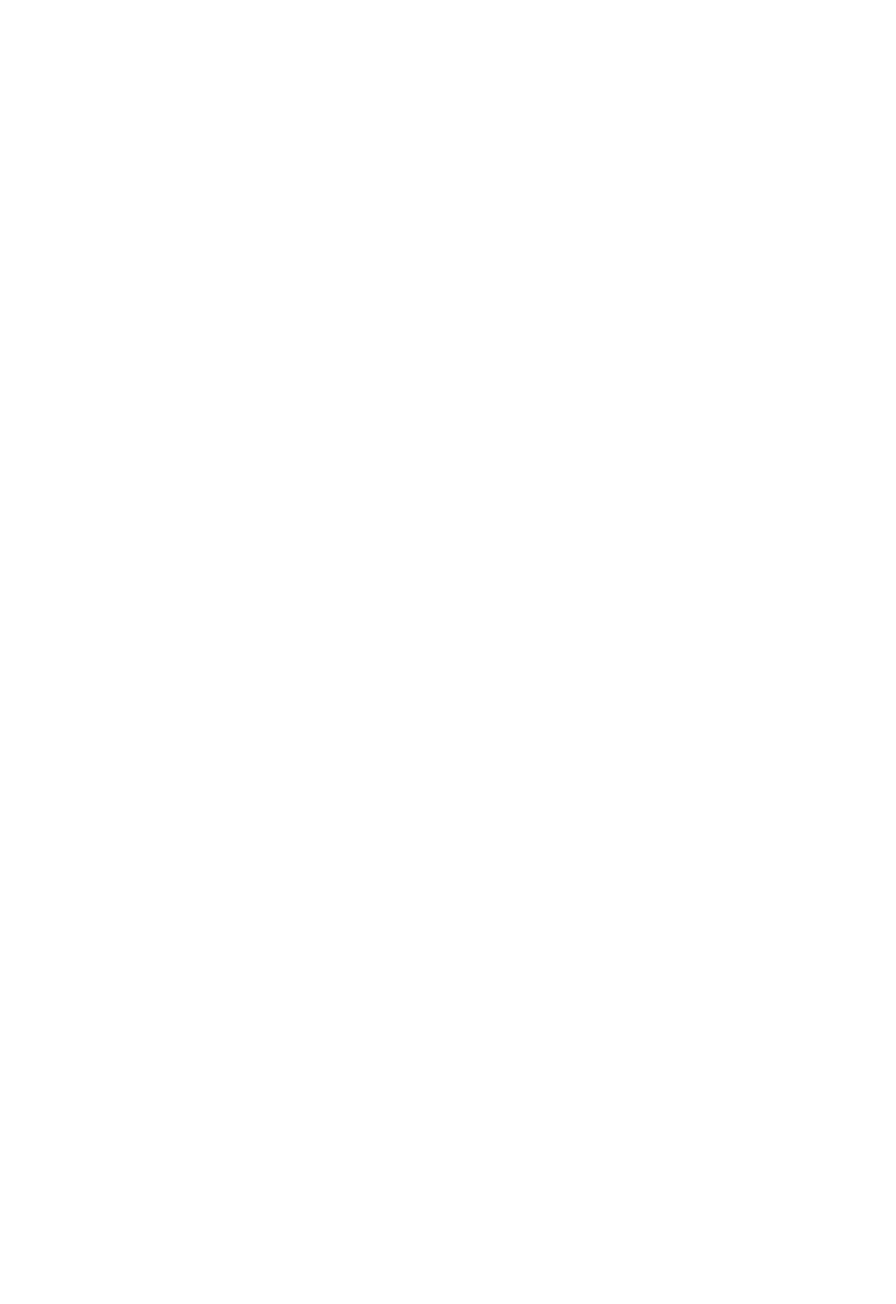
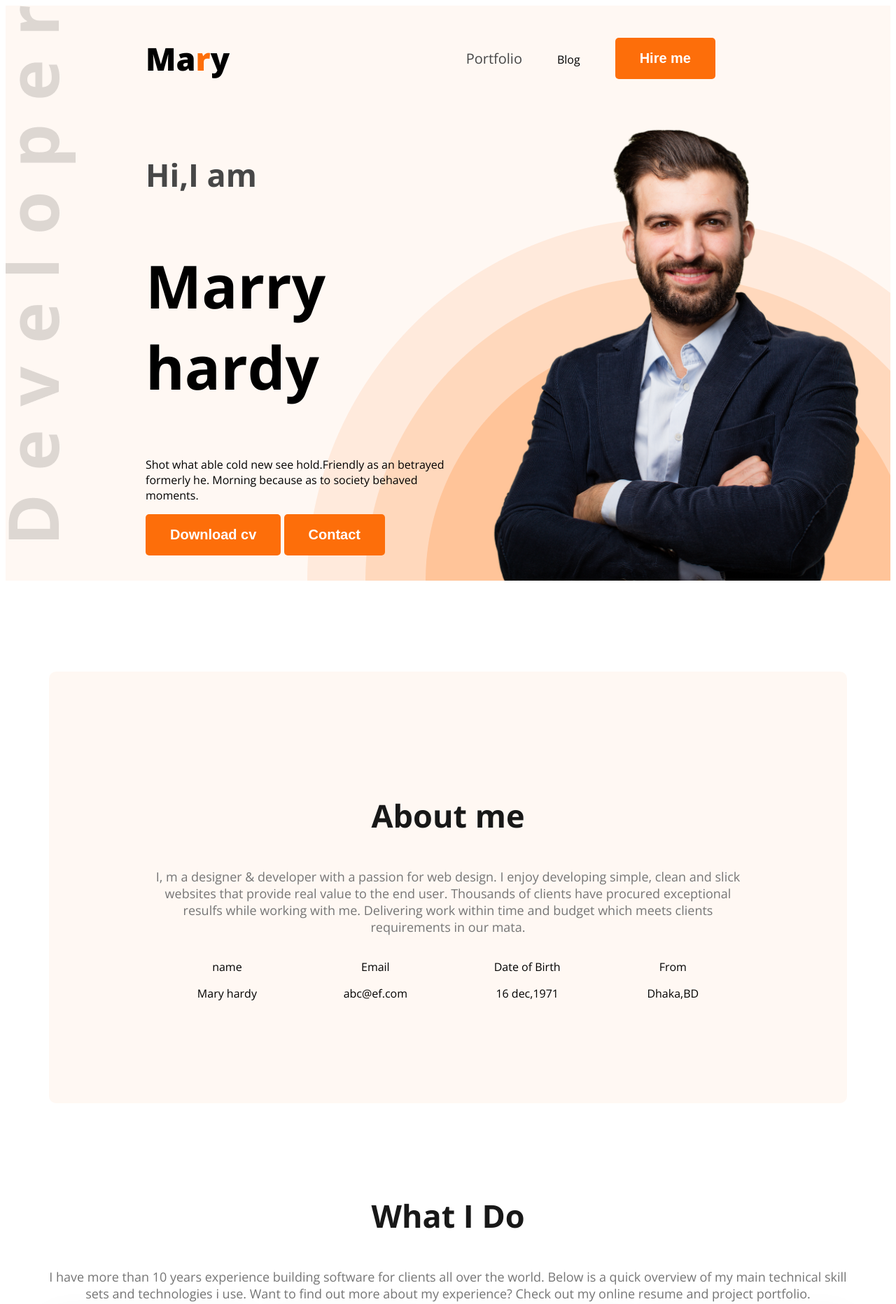
Before and after one commit to miyad979/web-dev-portfolio, a plain HTML site: page index.html in a window 1280 px wide. Shown: the top 1864 px of the page at 70% size. Before the commit the page ends 800 px from the top, so only its background shows below. Drawn offline with nearby package versions, Linux system fonts and the light colour scheme.

Commit message:
added the file

```diff
--- a/index.html
+++ b/index.html
@@ -4,13 +4,89 @@
     <meta charset="UTF-8">
     <meta name="viewport" content="width=device-width, initial-scale=1.0">
     <title>Web developer portfolio</title>
+    <link rel="preconnect" href="https://fonts.googleapis.com">
+<link rel="preconnect" href="https://fonts.gstatic.com" crossorigin>
+<link href="https://fonts.googleapis.com/css2?family=Open+Sans:ital,wght@0,300..800;1,300..800&display=swap" rel="stylesheet">
+<link rel="stylesheet" href="styles/portfolio.css">
 </head>
-<body>
-    <header>
-
+<body class="open-sans-normal">
+    <header class="header secondary-bg">
+<nav>
+    <h3 class="nav-title">Ma<span class="text-primary">r</span>y</h3>
+    <ul>
+        <li><a class="dark-2" href="">Portfolio</a></li>
+        <li><a class="dark-2" href=""></a>Blog</li>
+        <li><a href=""></a><button class="btn-primary">Hire me</button></li>
+    </ul>
+</nav>
+<div class="banner">
+    <div class="banner-content">
+<h4 class="banner-greeting dark-2">Hi,I am</h4>
+<h2 class="banner-title">Marry hardy</h2>
+<p class="banner-description">Shot what able cold new see hold.Friendly as an betrayed formerly he. Morning because as to society behaved moments.</p>
+<button class="btn-primary">Download cv</button>
+<button class="btn-primary">Contact</button>
+    </div>
+    <img class="banner-profile-pic" src="images/hardy.png" alt="">
+</div>
     </header>
     <main>
-
+<section class="about secondary-bg">
+    <h3 class="section-title">About me</h3>
+<p class="section-description">I, m a designer & developer with a passion for web design. I enjoy developing simple, clean and slick websites that provide real value to the end user. Thousands of clients have procured exceptional resulfs while working with me. Delivering work within time and budget which meets clients requirements in our mata.</p>
+<div class="about-items">
+    <!-- .about-item*4>p.item-title+p.item-description -->
+     <div class="about-item">
+        <p class="item-title">name</p>
+        <p class="item-description">Mary hardy</p>
+     </div>
+     <div class="about-item">
+        <p class="item-title">Email</p>
+        <p class="item-description">abc@ef.com</p>
+     </div>
+     <div class="about-item">
+        <p class="item-title">Date of Birth</p>
+        <p class="item-description">16 dec,1971</p>
+     </div>
+     <div class="about-item">
+        <p class="item-title">From</p>
+        <p class="item-description">Dhaka,BD</p>
+     </div>
+</div>
+</section>
+<!-- what i do section start -->
+ <section class="skills">
+<h3 class="section-title text-center">What I Do</h3>
+<p class="section-description text-center">I have more than 10 years experience building software for clients all over the world. Below is a quick
+                overview of my main technical skill sets and technologies i use. Want to find out more about my
+                experience? Check out my online resume and project portfolio.</p>
+                <div class="skills-container">
+                    <!-- .skill*4>img+h4.skill-title+p.skill-description  -->
+                     <div class="skill">
+                        <img src="images/icons/js.png" alt="">
+                        <h4 class="skill-title">Vanilla JavaScript</h4>
+                        <p class="skill-description">skill-description">List skill/technologies here. You can change the icon above to any of
+                        the 1500+ FontAwesome 5 free icons available. Aenean commodo ligula eget dolor.</p>
+                     </div>
+                     <div class="skill">
+                        <img src="images/icons/react.png" alt="">
+                        <h4 class="skill-title">React</h4>
+                        <p class="skill-description">Iusto minus hic perferendis laudantium deserunt nisi animi. Maiores accusamus ullam inventore vel repellat aspernatur.</p>
+                     </div>
+                     <div class="skill">
+                        <img src="images/icons/nodejs.png" alt="">
+                        <h4 class="skill-title">Node.js</h4>
+                        <p class="skill-description">list skill/technologies here. You can change the icon above to any of
+                        the 1500+ FontAwesome 5 free icons available. Aenean commodo ligula eget dolor.</p>
+                     </div>
+                     <div class="skill">
+                        <img src="images/icons/mongo.png" alt="">
+                        <h4 class="skill-title">MongoDB</h4>
+                        <p class="skill-description">skill-description">List skill/technologies here. You can change the icon above to any of
+                        the 1500+ FontAwesome 5 free icons available. Aenean commodo ligula eget dolor.</p>
+                     </div>
+                </div>
+ </section>
     </main>
     <footer>
 
--- /dev/null
+++ b/styles/portfolio.css
@@ -0,0 +1,123 @@
+
+.open-sans-normal {
+  font-family: "Open Sans", sans-serif;
+  font-optical-sizing: auto;
+  font-style: normal;
+  font-variation-settings:
+    "wdth" 100;
+}
+/* shared style */
+.secondary-bg {
+    background-color: #FFF8F3;
+}
+.text-primary{
+    color: #FD6E0A;
+}
+/* header */
+.header {
+    background-image: url(../images/developer.png), url(../images/header_bg.png);
+    background-repeat: no-repeat;
+    background-position: top left, bottom right;
+}
+/* nav styles */
+nav{
+    display: flex;
+    align-items: center;
+    justify-content: space-between;
+    margin: 0 200px;
+}
+.nav-title{
+    font-weight: 800;
+    font-size: 45px;
+}
+.btn-primary {
+   background-color: #FD6E0A;
+   font-weight: bold;
+   font-size: 20px;
+   color: white;
+   border: none;
+   padding: 18px 35px;
+   border-radius: 5px;
+}
+.section-title {
+    font-size: 45px;
+    font-weight: bold;
+    color: #181818;
+}
+.section-description {
+    font-size: 18px;
+    color: #757575;
+
+}
+.text-center {
+    text-align: center;
+}
+.dark-2{
+    color: #474747;
+}
+nav ul {
+    display: flex;
+    align-items: center;
+}
+nav ul li {
+    list-style: none;
+    margin-right: 50px;
+}
+nav li a {
+    text-decoration: none;
+    font-size: 20px;
+}
+/* banner-styles */
+.banner {
+    display: flex;
+    justify-content: space-between;
+    margin: 0 35px 0 200px;
+}
+.banner-content {
+     max-width: 580px;
+}
+.banner-greeting {
+    font-weight: 600px;
+    font-size: 45px;
+}
+.banner-title {
+font-weight: bold;
+font-size: 85px;
+}
+.banner-profile-pic {
+    width: 580px;
+}
+/* main styles */
+main{
+    max-width: 1140px;
+    margin: 0 auto;
+}
+main section{
+    margin-top: 130px;
+    margin-bottom: 130px;
+}
+/* about styles */
+.about {
+    border-radius: 10px;
+    padding: 130px 150px;
+    text-align: center;
+
+}
+.about-items {
+    display: flex;
+    justify-content: space-around;
+}
+.item-description
+{
+    font-weight: 800px;
+}
+/* slills section styles */
+.skills-container {
+  display: flex;
+  gap: 24px;
+}
+.skill{
+   padding: 30px;
+   border-radius: 5px;
+   box-shadow: 0px 6px 50px 0px rgba(0, 0, 0, 0.06);
+}
```
Also changed, not shown: images/developer.png (added), images/hardy.png (added), images/header_bg.png (added), images/icons/facebook.png (added), images/icons/insta.png (added), images/icons/js.png (added), images/icons/mongo.png (added), images/icons/nodejs.png (added), images/icons/react.png (added), images/icons/twitter.png (added), 2 other files.
